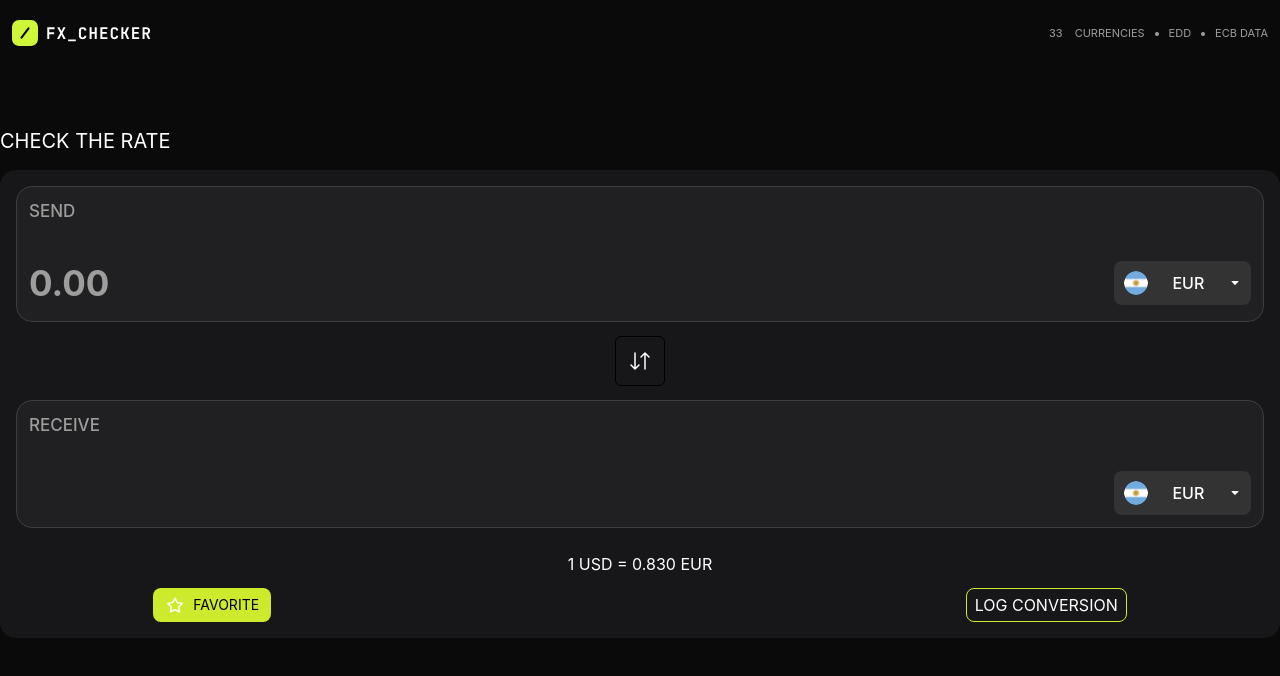
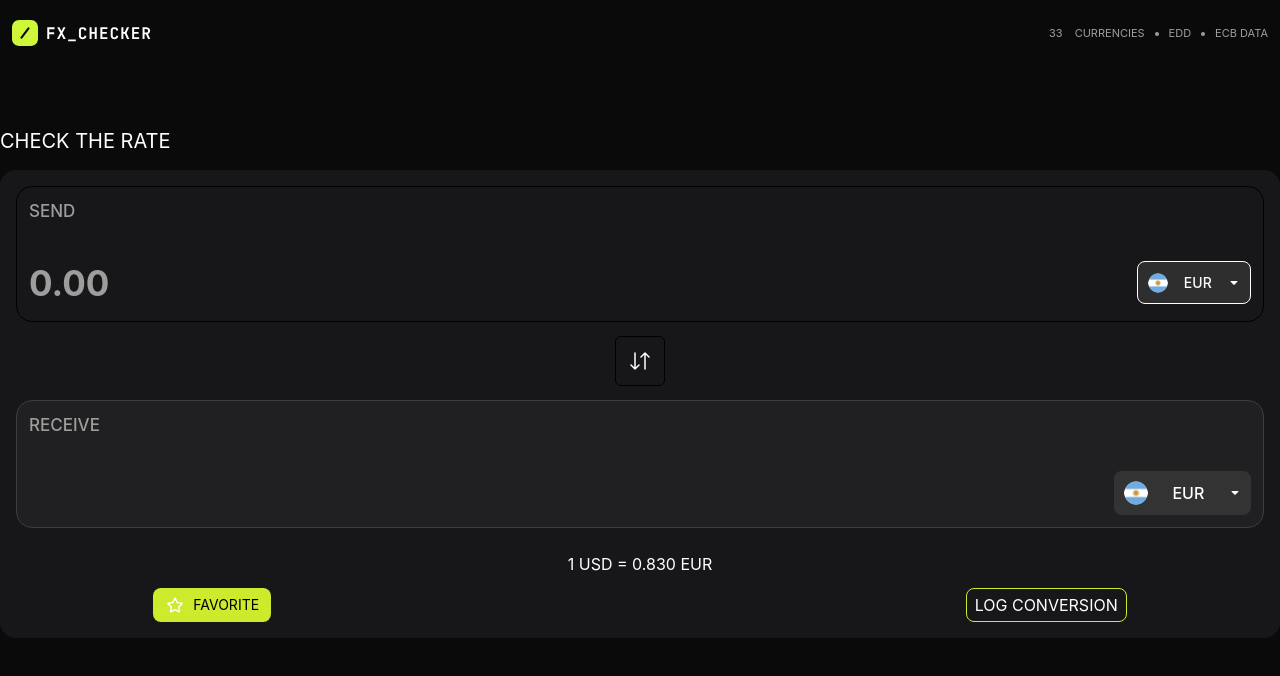
Before and after one commit to Demzy06/fx-checker, a React (Vite) app: page / in a window 1280 px wide. Shown: the top 676 px of the page. Built offline with nearby package versions, Linux system fonts and the light colour scheme.

Commit message:
style: change button padding and add border

```diff
--- a/src/components/SendCurrencyInput.jsx
+++ b/src/components/SendCurrencyInput.jsx
@@ -3,7 +3,7 @@ import ArrowDown from "../assets/icons/icon-chevron-down.svg";
 
 function SendCurrencyInput() {
   return (
-    <div className="bg-[#202022] p-3 rounded-2xl border border-[#3D3D3D]">
+    <div className="bg-secondary-gray p-3 rounded-2xl border border-light-gray">
       <h2 className="text-primary-gray uppercase text-[17px] font-medium">
         Send
       </h2>
@@ -13,11 +13,11 @@ function SendCurrencyInput() {
           placeholder="0.00"
           className="w-full text-white font-bold text-[35px] placeholder:text-primary-gray outline-0"
         />
-        <button className="w-38 ml-auto bg-[#333333] rounded-lg p-2.5 pl-2.5 pr-2.5 font-medium text-white flex items-center justify-between h-fit">
-          <span className="h-fit w-6 inline-block">
+        <button className="w-31 ml-auto bg-[#2E2E2E] rounded-lg p-2.5 pl-2.5 pr-2.5 font-medium text-white flex items-center justify-between h-fit border border-light-gray">
+          <span className="h-fit w-5 inline-block">
             <img src={FlagPic} alt="" className="w-full rounded-full" />
           </span>
-          <span className="inline-block">EUR</span>
+          <span className="inline-block text-[14px]">EUR</span>
           <span className="inline-block ">
             <img src={ArrowDown} alt="" />
           </span>
```
